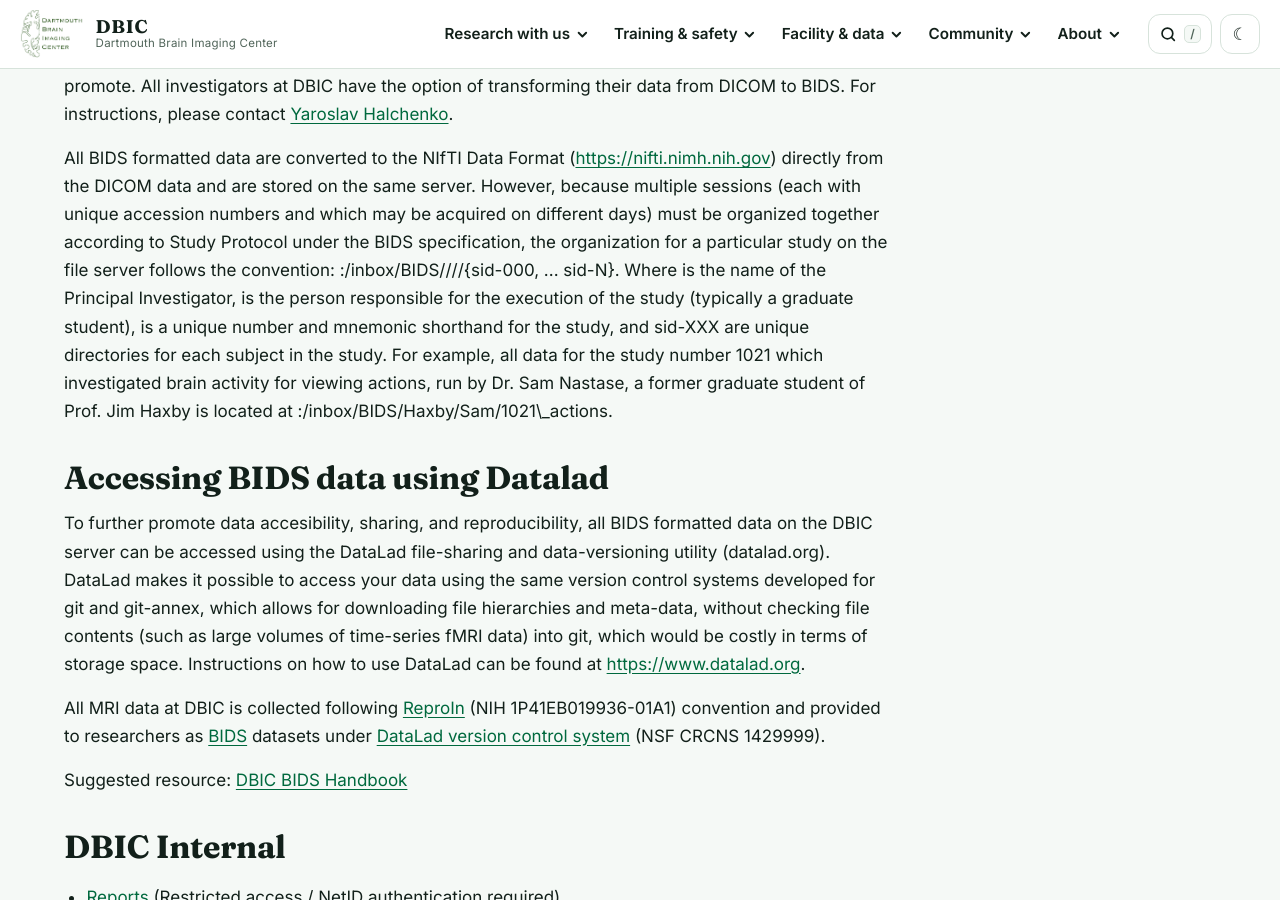
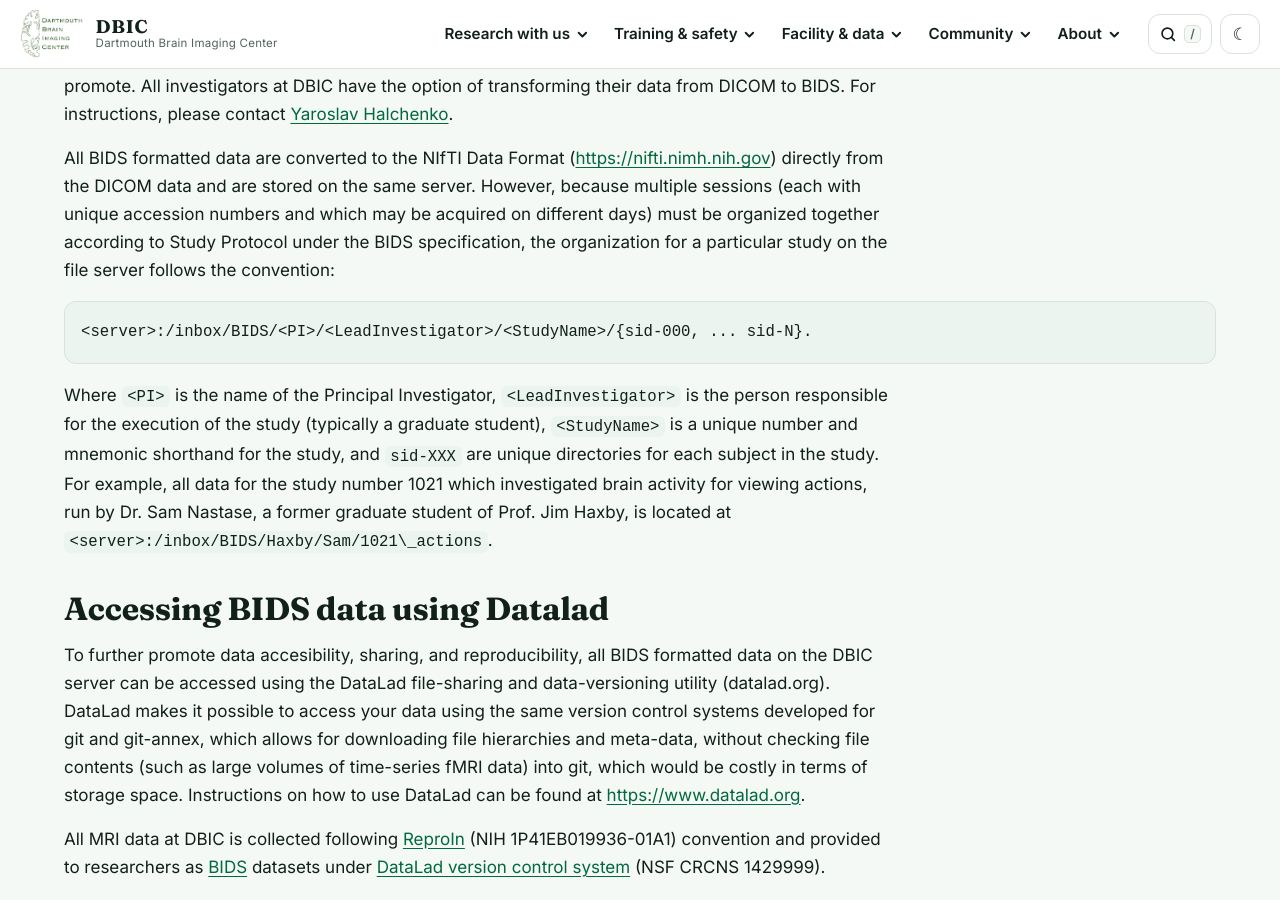
Before and after one commit to dbic/dbic.github.io, a Jekyll site: the page built from research_infrastructure/computer_resources.md, in a window 1280 px wide and 900 px high, scrolled down 1711 px. Built offline with Jekyll 4.4.1, drawn with Linux system fonts in a browser that asks for light colours; part of the change alters nothing that is shown.

Commit message:
markdown code style

````diff
--- a/research_infrastructure/computer_resources.md
+++ b/research_infrastructure/computer_resources.md
@@ -48,17 +48,63 @@ Siemens Console, which communicates with a dedicated virtual machine running a D
 
 ## Storage of BIDS
 
-In addition to storage of the original DICOM images, DBIC has adopted the standard file-naming conventions specified in the Brain Imaging Data Structure (BIDS) protocol ([bids.neuroimaging.io](https://bids.neuroimaging.io/ "BIDS")) for many recently acquired studies. The BIDS format provides a convenient common framework for organizing and storing data that has been adopted widely in the neuroimaging community. The universal adoption of BIDS will enhance efforts for data sharing, reproduction of results, and promoting Open Science ([http://centerforopenneuroscience.org](http://centerforopenneuroscience.org/ "Center for Open Neuroscience")); which are all principles that DBIC aims to promote. All investigators at DBIC have the option of transforming their data from DICOM to BIDS. For instructions, please contact [Yaroslav Halchenko](mailto:yaroslav.halchenko@dartmouth.edu?subject=BIDS).
+In addition to storage of the original DICOM images, DBIC has adopted
+the standard file-naming conventions specified in the Brain Imaging
+Data Structure (BIDS) protocol
+([bids.neuroimaging.io](https://bids.neuroimaging.io/ "BIDS")) for
+many recently acquired studies. The BIDS format provides a convenient
+common framework for organizing and storing data that has been adopted
+widely in the neuroimaging community. The universal adoption of BIDS
+will enhance efforts for data sharing, reproduction of results, and
+promoting Open Science
+([http://centerforopenneuroscience.org](http://centerforopenneuroscience.org/
+"Center for Open Neuroscience")); which are all principles that DBIC
+aims to promote. All investigators at DBIC have the option of
+transforming their data from DICOM to BIDS. For instructions, please
+contact [Yaroslav
+Halchenko](mailto:yaroslav.halchenko@dartmouth.edu?subject=BIDS).
 
-All BIDS formatted data are converted to the NIfTI Data Format ([https://nifti.nimh.nih.gov](https://nifti.nimh.nih.gov "NIFTI")) directly from the DICOM data and are stored on the same server. However, because multiple sessions (each with unique accession numbers and which may be acquired on different days) must be organized together according to Study Protocol under the BIDS specification, the organization for a particular study on the file server follows the convention: <server>:/inbox/BIDS/<PI>/<LeadInvestigator>/<StudyName>/{sid-000, ... sid-N}. Where <PI> is the name of the Principal Investigator, <LeadInvestigator> is the person responsible for the execution of the study (typically a graduate student), <StudyName> is a unique number and mnemonic shorthand for the study, and sid-XXX are unique directories for each subject in the study. For example, all data for the study number 1021 which investigated brain activity for viewing actions, run by Dr. Sam Nastase, a former graduate student of Prof. Jim Haxby is located at <server>:/inbox/BIDS/Haxby/Sam/1021\_actions.
+All BIDS formatted data are converted to the NIfTI Data Format
+([https://nifti.nimh.nih.gov](https://nifti.nimh.nih.gov "NIFTI"))
+directly from the DICOM data and are stored on the same
+server. However, because multiple sessions (each with unique accession
+numbers and which may be acquired on different days) must be organized
+together according to Study Protocol under the BIDS specification, the
+organization for a particular study on the file server follows the
+convention:
+```
+<server>:/inbox/BIDS/<PI>/<LeadInvestigator>/<StudyName>/{sid-000, ... sid-N}.
+```
+Where `<PI>` is the name of the Principal Investigator,
+`<LeadInvestigator>` is the person responsible for the execution of the
+study (typically a graduate student), `<StudyName>` is a unique number
+and mnemonic shorthand for the study, and `sid-XXX` are unique
+directories for each subject in the study. For example, all data for
+the study number 1021 which investigated brain activity for viewing
+actions, run by Dr. Sam Nastase, a former graduate student of
+Prof. Jim Haxby, is located at `<server>:/inbox/BIDS/Haxby/Sam/1021\_actions`.
 
 <a id="accessingbids"></a>
 
 ## Accessing BIDS data using Datalad
 
-To further promote data accesibility, sharing, and reproducibility, all BIDS formatted data on the DBIC server can be accessed using the DataLad file-sharing and data-versioning utility (datalad.org). DataLad makes it possible to access your data using the same version control systems developed for git and git-annex, which allows for downloading file hierarchies and meta-data, without checking file contents (such as large volumes of time-series fMRI data) into git, which would be costly in terms of storage space. Instructions on how to use DataLad can be found at [https://www.datalad.org](https://www.datalad.org "DataLad").
+To further promote data accesibility, sharing, and reproducibility,
+all BIDS formatted data on the DBIC server can be accessed using the
+DataLad file-sharing and data-versioning utility
+(datalad.org). DataLad makes it possible to access your data using the
+same version control systems developed for git and git-annex, which
+allows for downloading file hierarchies and meta-data, without
+checking file contents (such as large volumes of time-series fMRI
+data) into git, which would be costly in terms of storage
+space. Instructions on how to use DataLad can be found at
+[https://www.datalad.org](https://www.datalad.org "DataLad").
 
-All MRI data at DBIC is collected following [ReproIn](http://reproin.repronim.org "ReproIn") (NIH 1P41EB019936-01A1) convention and provided to researchers as [BIDS](https://bids-specification.readthedocs.io "BIDS") datasets under [DataLad version control system](http://datalad.org "Datalad") (NSF CRCNS 1429999).
+All MRI data at DBIC is collected following
+[ReproIn](http://reproin.repronim.org "ReproIn") (NIH
+1P41EB019936-01A1) convention and provided to researchers as
+[BIDS](https://bids-specification.readthedocs.io "BIDS") datasets
+under [DataLad version control system](http://datalad.org "Datalad")
+(NSF CRCNS 1429999).
 
 Suggested resource: [DBIC BIDS Handbook](https://dbic-handbook.readthedocs.io)
 
````
